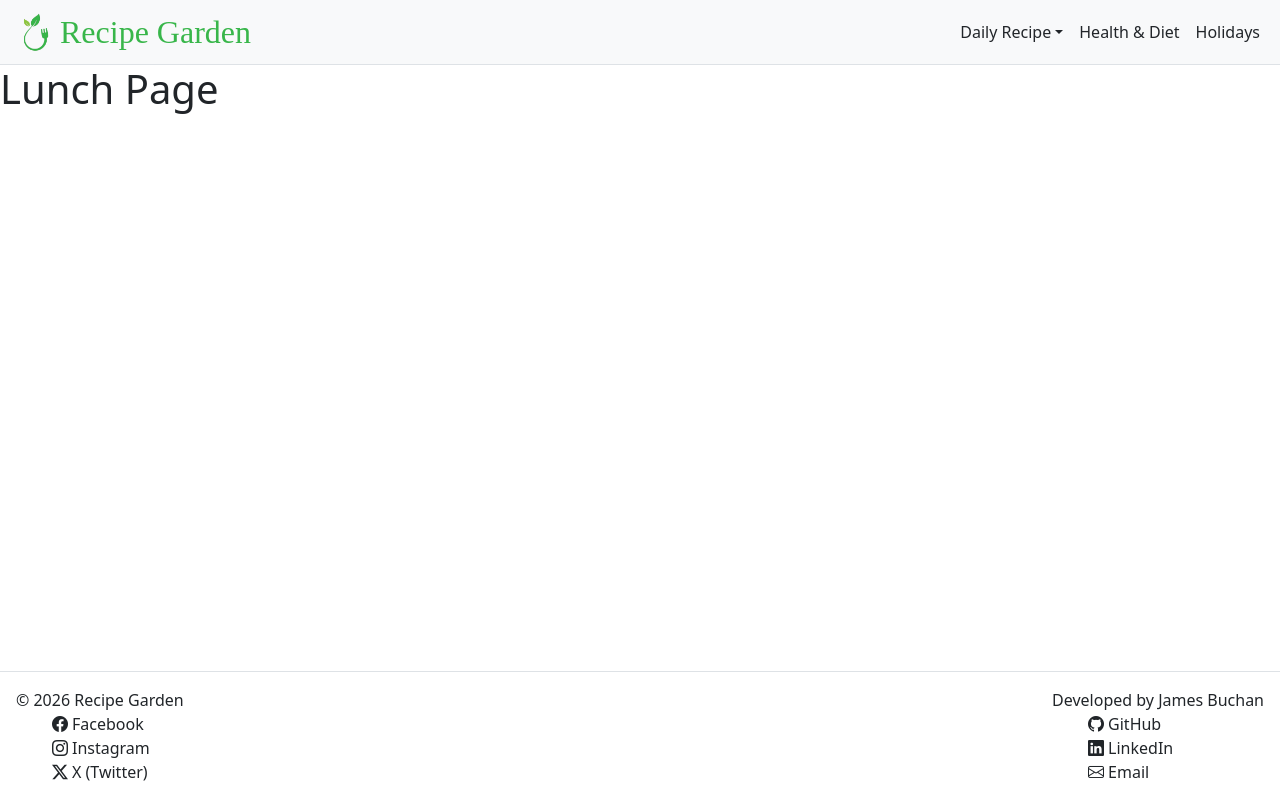
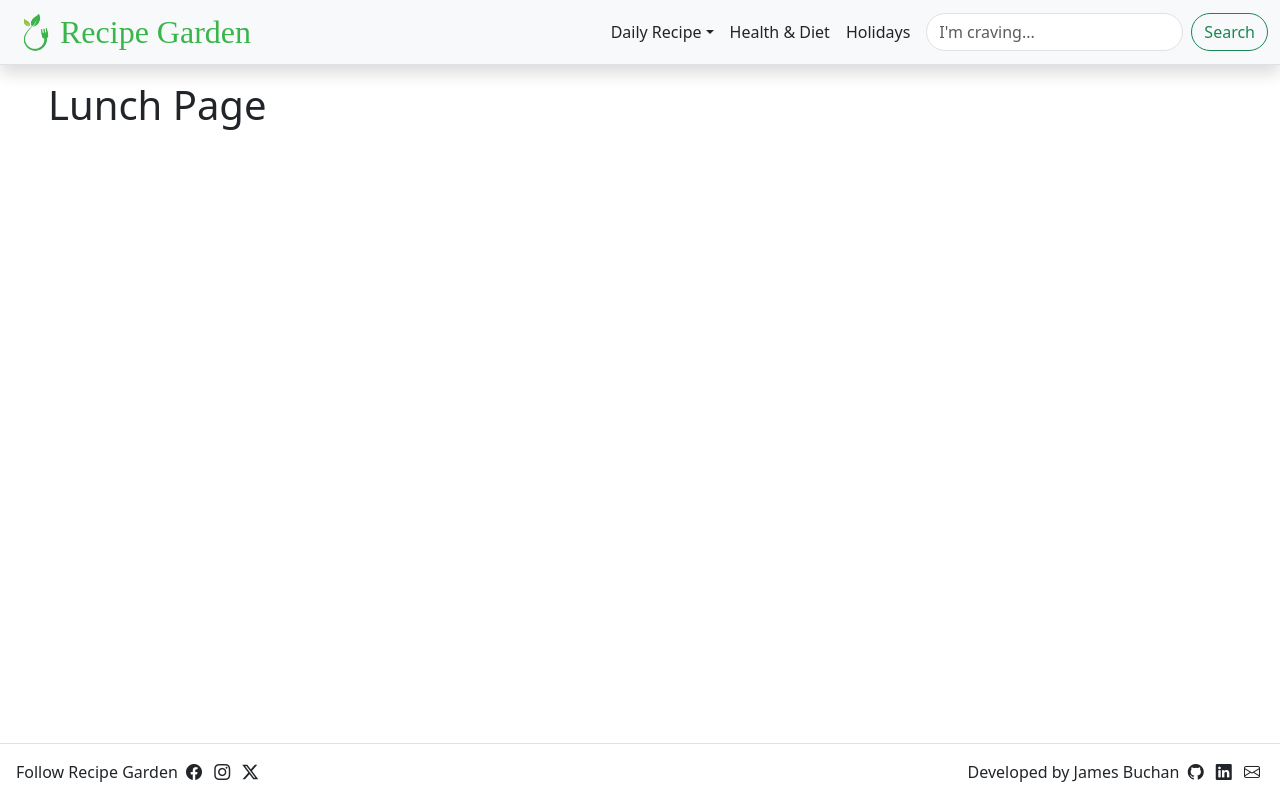
Before and after one commit to JamesB62/RecipeGarden, a Django app: page /lunch/ in a window 1280 px wide. Run offline with Django 5.2, Linux system fonts and the light colour scheme; some libraries are stand-ins or nearby versions; some web fonts are replaced.

Commit message:
Added home page content/styling

```diff
--- a/recipeproject/recipeapp/static/styles.css
+++ b/recipeproject/recipeapp/static/styles.css
@@ -11,3 +11,9 @@ body {
     color: rgb(56, 182, 74);
     text-decoration: none;
 }
+
+hr {
+    height: 1px;
+    border: none;
+    background: linear-gradient(to right, rgb(40, 40, 43), rgba(40, 40, 43, 0));
+}
--- a/recipeproject/recipeapp/templates/base.html
+++ b/recipeproject/recipeapp/templates/base.html
@@ -16,12 +16,13 @@
     </head>
     <body class="d-flex flex-column vh-100">
         <!-- HEADER -->
-        <nav class="navbar navbar-light bg-light navbar-expand-sm navbar-toggleable-sm border-bottom sticky-top">
+        <nav class="navbar navbar-light bg-light navbar-expand-sm navbar-toggleable-sm border-bottom shadow sticky-top">
             <div class="container-fluid">
             <!-- MOBILE TOGGLE -->
             <button class="navbar-toggler" type="button" data-bs-toggle="collapse" data-bs-target="#mainNavbar" aria-controls="mainNavbar" aria-expanded="false" aria-label="Toggle navigation">
                 <i class="bi bi-list"></i>
             </button>
+            <img src="{% static '/logo-small.png' %}" alt="logo" style="height: 48px;" class="d-flex d-sm-none">
             <!-- NAVIGATION BAR -->
             <div class="navbar-collapse collapse" id="mainNavbar">
                 <!-- LEFT-ALIGNED CONTENT -->
@@ -48,56 +49,47 @@
                         <a class="nav-link text-dark" href="/">Holidays</a>
                     </li>
                 </ul>
-            </div>
+                <form class="d-flex ps-2" role="search">
+                    <input class="form-control me-2 rounded-pill" type="search" placeholder="I'm craving..." aria-label="Search" />
+                    <button class="btn btn-outline-success rounded-pill" type="submit">Search</button>
+                </form>
+                </div>
         </nav>
         <!-- MAIN CONTENT -->
         <div class="d-flex flex-grow-1">
-            <div style="width: 100%;">
+            <div class="mt-3 mb-5 mx-5" style="width: 100%;">
                 {% block content %}
                 {% endblock %}
             </div>
         </div>
         <!-- FOOTER -->
-        <footer class="p-3 pb-0 border-top d-flex justify-content-between">
+        <footer class="p-3 border-top d-flex justify-content-between">
             <div>
-                &copy; 2026 Recipe Garden
-                <ul style="list-style: none;">
-                    <li>
-                        <a href="https://www.facebook.com/" class="p-1 text-dark" style="text-decoration: none;">
-                            <i class="bi bi-facebook text-dark pe-1"></i>Facebook
-                        </a>
-                    </li>
-                    <li>
-                        <a href="https://www.instagram.com/" class="p-1 text-dark" style="text-decoration: none;">
-                            <i class="bi bi-instagram text-dark pe-1"></i>Instagram
-                        </a>
-                    </li>
-                    <li>
-                        <a href="https://x.com/" class="p-1 text-dark" style="text-decoration: none;">
-                            <i class="bi bi-twitter-x text-dark pe-1"></i>X (Twitter)
-                        </a>
-                    </li>
-                </ul>
+                Follow Recipe Garden
+                <a href="https://www.facebook.com/" class="text-dark" style="text-decoration: none;">
+                    <i class="bi bi-facebook text-dark px-1"></i>
+                </a>
+
+                <a href="https://www.instagram.com/" class="text-dark" style="text-decoration: none;">
+                    <i class="bi bi-instagram text-dark px-1"></i>
+                </a>
+
+                <a href="https://x.com/" class="text-dark" style="text-decoration: none;">
+                    <i class="bi bi-twitter-x text-dark px-1"></i>
+                </a>
+
             </div>
             <div>
                 Developed by James Buchan
-                <ul style="list-style: none;">
-                    <li>
-                <a href="https://github.com/JamesB62" class="p-1 text-dark" style="text-decoration: none;">
-                    <i class="bi bi-github text-dark pe-1"></i>GitHub
+                <a href="https://github.com/JamesB62" class="text-dark" style="text-decoration: none;">
+                    <i class="bi bi-github text-dark px-1"></i>
                 </a>
-                    </li>
-                    <li>
-                <a href="https://nz.linkedin.com/" class="p-1 text-dark" style="text-decoration: none;">
-                    <i class="bi bi-linkedin text-dark pe-1"></i>LinkedIn
+                <a href="https://nz.linkedin.com/" class="text-dark" style="text-decoration: none;">
+                    <i class="bi bi-linkedin text-dark px-1"></i>
                 </a>
-                    </li>
-                    <li>
-                <a href="mailto:example@example.com" class="p-1 text-dark" style="text-decoration: none;">
-                    <i class="bi bi-envelope text-dark pe-1"></i>Email
+                <a href="mailto:example@example.com" class="text-dark" style="text-decoration: none;">
+                    <i class="bi bi-envelope text-dark px-1"></i>
                 </a>
-                    </li>
-                </ul>
             </div>
         </footer>
     </body>
```
Also changed, not shown: recipeproject/recipeapp/templates/home.html (+74 -6 lines), recipeproject/recipeapp/static/blueberry-muffins.jpg (added), recipeproject/recipeapp/static/creamy-chicken-pasta.jpg (added), recipeproject/recipeapp/static/shakshuka.jpg (added), 1 other file.
